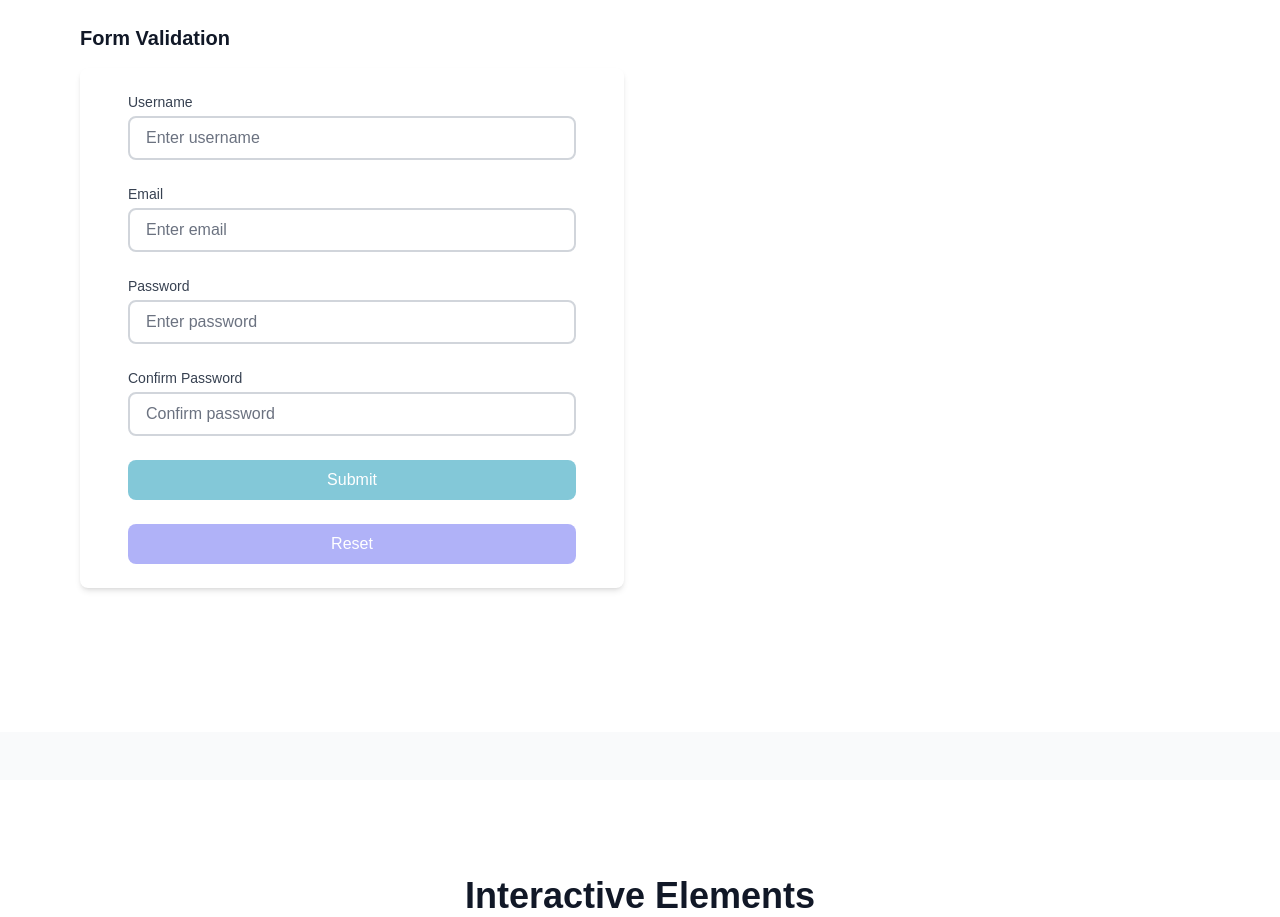
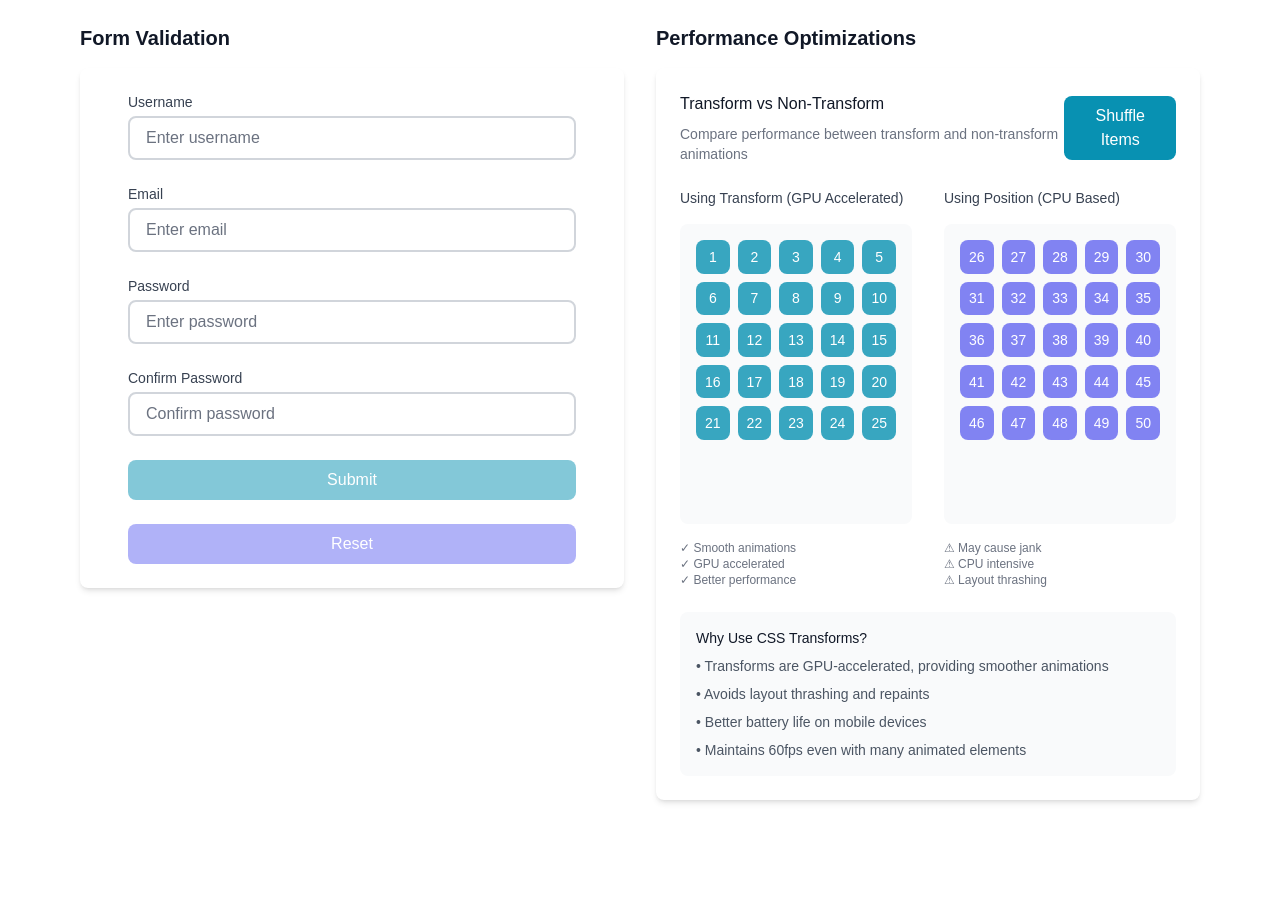
Before and after one commit to adriancubillos/showcase, a React (Vite) app: page / in a window 1280 px wide. Shown: the part 1880-2797 px from the top of the page. Built offline with nearby package versions, Linux system fonts and the light colour scheme.

Commit message:
feat: add performance demo comparing transform vs position-based animations

```diff
--- a/src/components/TechnicalShowcase.jsx
+++ b/src/components/TechnicalShowcase.jsx
@@ -1,4 +1,5 @@
 import FormValidation from './technical/FormValidation';
+import PerformanceDemo from './technical/PerformanceDemo';
 
 const TechnicalShowcase = () => {
   return (
@@ -11,6 +12,14 @@ const TechnicalShowcase = () => {
             <FormValidation />
           </div>
         </div>
+
+        {/* Performance Demo */}
+        <div className="space-y-4">
+          <h3 className="text-xl font-semibold mb-4">Performance Optimizations</h3>
+          <div className="p-6 bg-white dark:bg-gray-800 rounded-lg shadow-md">
+            <PerformanceDemo />
+          </div>
+        </div>
       </div>
     </div>
   );
--- /dev/null
+++ b/src/components/technical/PerformanceDemo.jsx
@@ -0,0 +1,130 @@
+import { useState } from 'react';
+import { motion, AnimatePresence } from 'framer-motion';
+
+const PerformanceDemo = () => {
+    const [items, setItems] = useState(Array.from({ length: 50 }, (_, i) => i));
+    const [animating, setAnimating] = useState(false);
+
+    const shuffleArray = () => {
+        setAnimating(true);
+        const shuffled = [...items].sort(() => Math.random() - 0.5);
+        setItems(shuffled);
+        setTimeout(() => setAnimating(false), 1000);
+    };
+
+    return (
+        <div className="space-y-6">
+            <div className="flex justify-between items-center">
+                <div className="space-y-2">
+                    <h4 className="font-medium text-gray-900 dark:text-white">Transform vs Non-Transform</h4>
+                    <p className="text-sm text-gray-500 dark:text-gray-400">
+                        Compare performance between transform and non-transform animations
+                    </p>
+                </div>
+                <button
+                    onClick={shuffleArray}
+                    disabled={animating}
+                    className="px-4 py-2 bg-primary text-white rounded-lg
+                        hover:bg-primary-600 disabled:opacity-50 disabled:cursor-not-allowed
+                        transition-colors duration-200"
+                >
+                    Shuffle Items
+                </button>
+            </div>
+
+            <div className="grid grid-cols-2 gap-8">
+                {/* Transform-based Animation */}
+                <div className="space-y-4">
+                    <h5 className="text-sm font-medium text-gray-700 dark:text-gray-300">
+                        Using Transform (GPU Accelerated)
+                    </h5>
+                    <div className="h-[300px] overflow-hidden bg-gray-50 dark:bg-gray-800 rounded-lg p-4">
+                        <div className="grid grid-cols-5 gap-2">
+                            <AnimatePresence>
+                                {items.slice(0, 25).map((item) => (
+                                    <motion.div
+                                        key={item}
+                                        layout
+                                        initial={{ scale: 0.8, opacity: 0 }}
+                                        animate={{ scale: 1, opacity: 1 }}
+                                        exit={{ scale: 0.8, opacity: 0 }}
+                                        transition={{
+                                            type: "spring",
+                                            stiffness: 300,
+                                            damping: 25
+                                        }}
+                                        className="aspect-square bg-primary/80 rounded-lg
+                                            flex items-center justify-center text-white text-sm
+                                            transform-gpu" // Use GPU acceleration
+                                    >
+                                        {item + 1}
+                                    </motion.div>
+                                ))}
+                            </AnimatePresence>
+                        </div>
+                    </div>
+                    <div className="text-xs text-gray-500 dark:text-gray-400">
+                        ✓ Smooth animations
+                        <br />
+                        ✓ GPU accelerated
+                        <br />
+                        ✓ Better performance
+                    </div>
+                </div>
+
+                {/* Non-transform Animation */}
+                <div className="space-y-4">
+                    <h5 className="text-sm font-medium text-gray-700 dark:text-gray-300">
+                        Using Position (CPU Based)
+                    </h5>
+                    <div className="h-[300px] overflow-hidden bg-gray-50 dark:bg-gray-800 rounded-lg p-4">
+                        <div className="grid grid-cols-5 gap-2">
+                            <AnimatePresence>
+                                {items.slice(25).map((item) => (
+                                    <motion.div
+                                        key={item}
+                                        layout
+                                        initial={{ top: 20, left: 20, opacity: 0 }}
+                                        animate={{ top: 0, left: 0, opacity: 1 }}
+                                        exit={{ top: 20, left: 20, opacity: 0 }}
+                                        transition={{
+                                            type: "spring",
+                                            stiffness: 300,
+                                            damping: 25
+                                        }}
+                                        className="aspect-square bg-secondary/80 rounded-lg
+                                            flex items-center justify-center text-white text-sm
+                                            relative" // Use position-based animation
+                                    >
+                                        {item + 1}
+                                    </motion.div>
+                                ))}
+                            </AnimatePresence>
+                        </div>
+                    </div>
+                    <div className="text-xs text-gray-500 dark:text-gray-400">
+                        ⚠ May cause jank
+                        <br />
+                        ⚠ CPU intensive
+                        <br />
+                        ⚠ Layout thrashing
+                    </div>
+                </div>
+            </div>
+
+            <div className="mt-4 p-4 bg-gray-50 dark:bg-gray-800 rounded-lg">
+                <h6 className="text-sm font-medium text-gray-900 dark:text-white mb-2">
+                    Why Use CSS Transforms?
+                </h6>
+                <ul className="text-sm text-gray-600 dark:text-gray-400 space-y-2">
+                    <li>• Transforms are GPU-accelerated, providing smoother animations</li>
+                    <li>• Avoids layout thrashing and repaints</li>
+                    <li>• Better battery life on mobile devices</li>
+                    <li>• Maintains 60fps even with many animated elements</li>
+                </ul>
+            </div>
+        </div>
+    );
+};
+
+export default PerformanceDemo;
```
